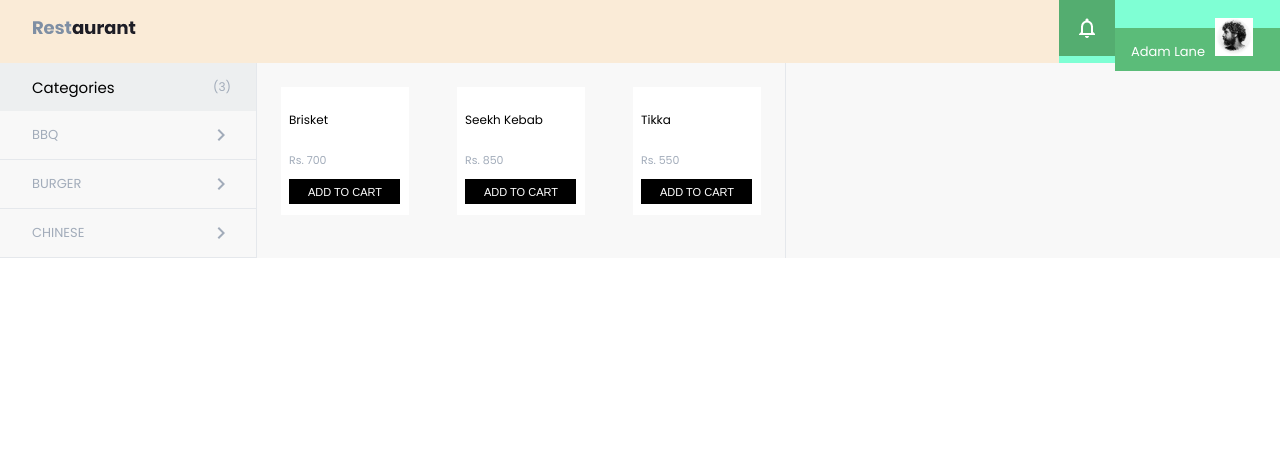
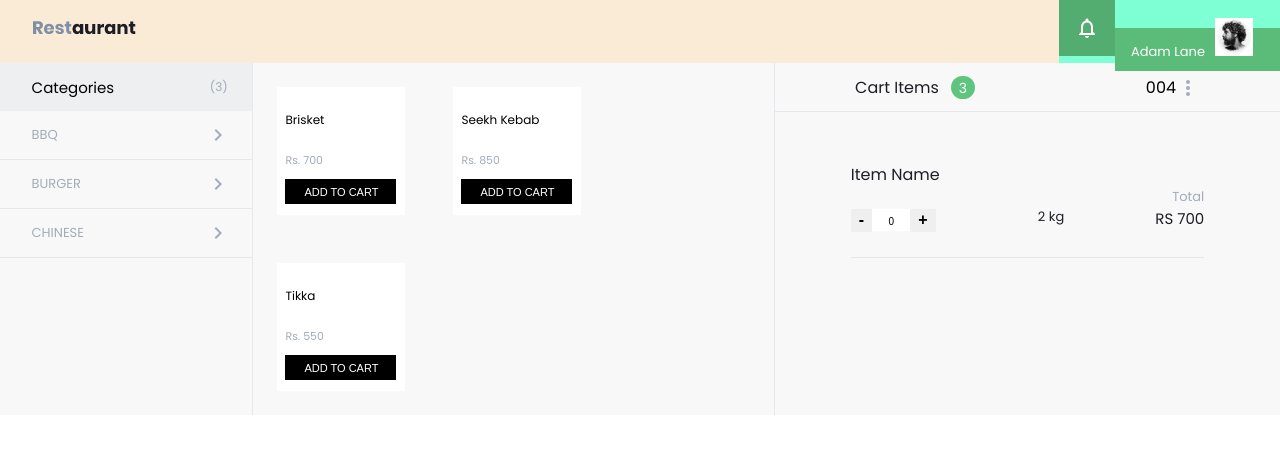
Before and after one commit to amnajah99/Restaurant, a React (Create React App) app: page / in a window 1280 px wide. Shown: the top 454 px of the page. Built offline with nearby package versions, Linux system fonts and the light colour scheme.

Commit message:
Created Cart and CartItems component

```diff
--- a/src/App.js
+++ b/src/App.js
@@ -1,7 +1,7 @@
 import Header from "./Components/Header";
 import Category from "./Components/Category";
 import Menu from "./Components/Menu";
-
+import Cart from "./Components/Cart";
 import './App.css'
 import { useEffect, useState } from "react";
 
@@ -240,6 +240,7 @@ const App = () => {
       <div className="app-main">
         <Category menu_categories={menu_categories} showMenu={showMenu} />
         <Menu items={menuItems} />
+        <Cart />
       </div>
     </div>
   );
--- /dev/null
+++ b/src/Components/Cart.css
@@ -0,0 +1,39 @@
+.cart {
+    width: 40%;
+}
+.cart-head  {
+    display: flex;
+    justify-content: space-between;
+    flex-direction: row;
+    height: 48px;
+    align-items: center;
+    border-bottom: 1px solid #e5e8ec;
+}
+.cart-head-title {
+    font-size: 16px;
+    color: #1d1d26;
+    margin-left: 80px;
+    margin-right: 12px;
+}
+.cart-head-count {
+    font-size: 14px;
+    color: #ffffff;
+    background-color: #5fc47e;
+    padding: 2px 8px 1px 8px;
+    border-radius: 50px;
+    margin-bottom: 2px;
+}
+.cart-head-num {
+    font-size: 16px;
+}
+.cart-head-icon {
+    margin-right: 80px;
+}
+.cart-head-img {
+    vertical-align: bottom;
+}
+.cart-items {
+    width: 70%;
+    margin: auto;
+    margin-top: 10%;
+}
--- /dev/null
+++ b/src/Components/Cart.js
@@ -0,0 +1,24 @@
+import CartItem from './CartItem';
+import icon from '../images/cart-icon.svg';
+import './Cart.css';
+
+const Cart = () => {
+    return (
+        <div className="cart">
+            <div className="cart-head">
+                <div className="cart-head-left">
+                    <span className='cart-head-title'>Cart Items</span>
+                    <span className='cart-head-count'>3</span>
+                </div>
+                <div className="cart-head-right">
+                    <span className='cart-head-num'>004</span>
+                    <span className='cart-head-icon'><img className='cart-head-img' src={icon} /></span>
+                </div>
+            </div>
+            <div className='cart-items'>
+                <CartItem />
+            </div>
+        </div>
+    );
+}
+export default Cart;
--- /dev/null
+++ b/src/Components/CartItem.css
@@ -0,0 +1,46 @@
+.cart-item {
+    border-bottom: 1px solid #e5e8ec;
+    padding-bottom: 25px;
+}
+.ci-name {
+    font-size: 16px;
+    color: #1d1d26;
+}
+.ci-total {
+    text-align: end;
+    font-size: 13px;
+    color: #a2acba;
+    margin: 0;
+    padding: 0;
+}
+.ci-item-details {
+    display: flex;
+    justify-content: space-between;
+}
+.ci-amount {
+    width: 96px;
+}
+.ci-amount-btn {
+    border: 0;
+    font-size: 16px;
+    font-weight: 600;
+    padding: 2px 8px 3px 8px;
+    cursor: pointer;
+}
+.ci-amount-num {
+    width: 38px;
+    text-align: center;
+    border: 0;
+    font-size: 10px;
+    padding: 7px 0 4px 0;
+}
+.ci-quantity {
+    font-size: 13px;
+    color: #1d1d26;
+    font-weight: 500;
+}
+.ci-price{
+    font-size: 15px;
+    font-weight: 500;
+    color: #1d1d26;
+}
--- /dev/null
+++ b/src/Components/CartItem.js
@@ -0,0 +1,29 @@
+import { useState } from 'react';
+import './CartItem.css';
+
+const CartItem = () => {
+    const [count, setCount] = useState(0);
+
+    const decrement = () => {
+        if(count>0){
+            setCount(count-1)
+        }
+    }
+
+    return (
+        <div className="cart-item">
+            <div className="ci-name">Item Name</div>
+            <div className="ci-total">Total</div>
+            <div className='ci-item-details'>
+                <div className='ci-amount'>
+                    <button className='ci-amount-btn' onClick={decrement}>-</button>
+                    <input className='ci-amount-num' value={count} />
+                    <button className='ci-amount-btn' onClick={() => setCount(count+1)}>+</button>
+                </div>
+                <div className='ci-quantity'>2 kg</div>
+                <div className='ci-price'>RS 700</div>
+            </div>
+        </div>
+    );
+}
+export default CartItem;
```
Also changed, not shown: src/images/cart-icon.svg (added).
